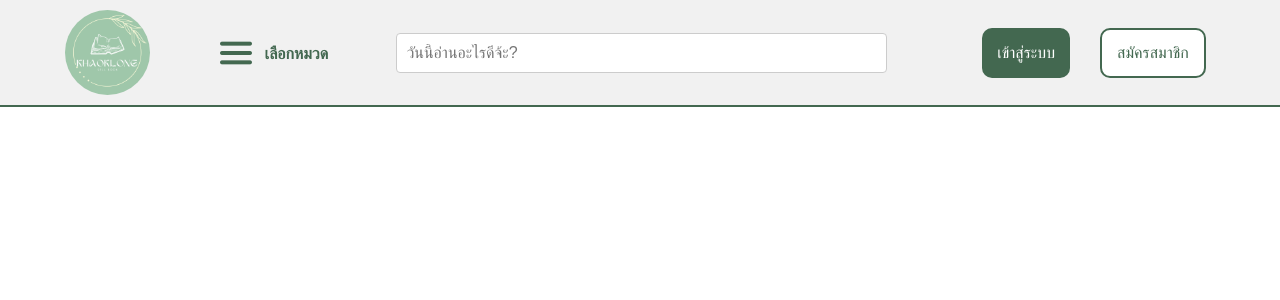
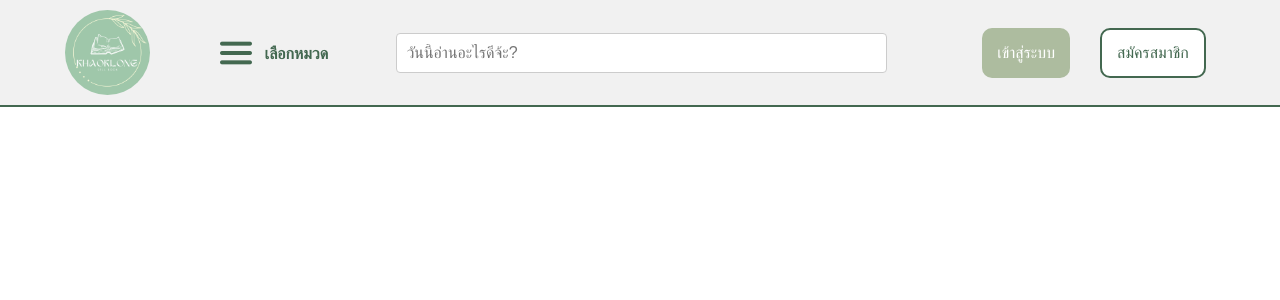
Before and after one commit to Maruki119/online-book-store, a React (Create React App) app in the folder frontend/: page / in a window 1280 px wide. In both pictures the pointer is over the button "เข้าสู่ระบบ". Shown: the top 300 px of the page. Built offline with nearby package versions, Linux system fonts and the light colour scheme.

Commit message:
Modify - Sign in button - Sign up button

```diff
--- a/frontend/src/components/Navbar.css
+++ b/frontend/src/components/Navbar.css
@@ -105,10 +105,15 @@ background-color: #ffffff;
  margin-left: 30px;
  margin-right: 10px;
 }
-
+.sign-in-button:hover {
+    background-color: #ADBC9F;
+  }
 .Sign-up {
  display: flex;
  width: 150px;
  align-items: center;
  margin-right: 50px;
 }
+.sign-up-button:hover {
+    background-color: #ADBC9F;
+  }
```
